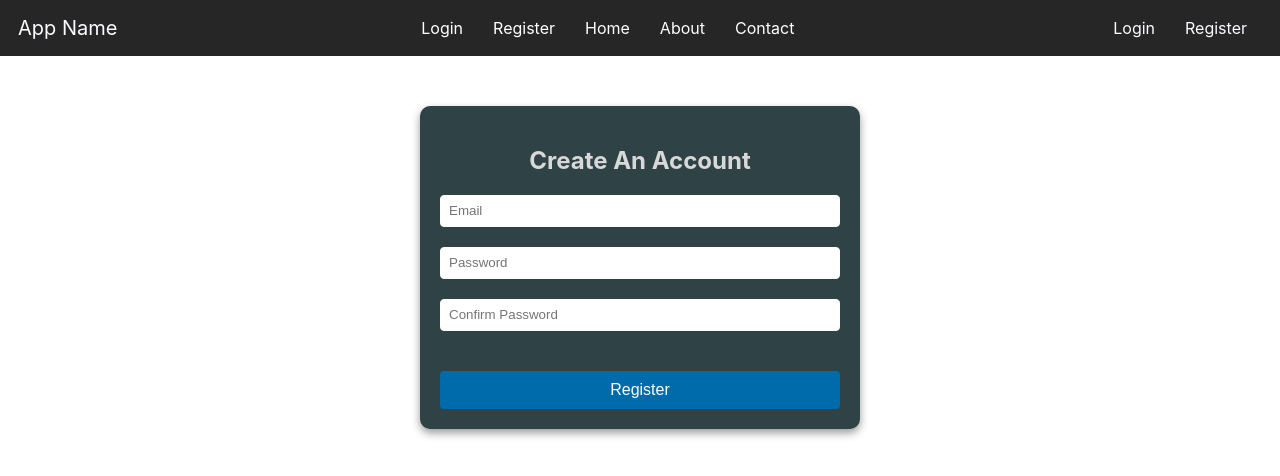
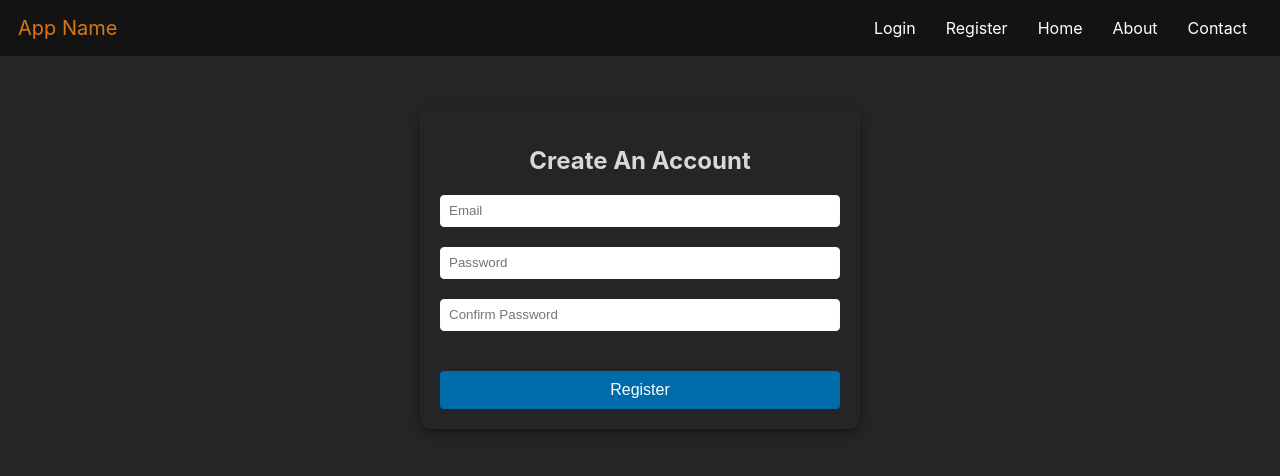
Before and after one commit to hieudku/NLPAnalysisWebApp-RESTful--REACT--GCP, a React (Create React App) app: page /register in a window 1280 px wide. Shown: the top 476 px of the page. Built offline with nearby package versions, Linux system fonts and the light colour scheme.

Commit message:
Adjusted login, register form styles

```diff
--- a/src/components/Auth/Auth.css
+++ b/src/components/Auth/Auth.css
@@ -9,7 +9,7 @@
     margin: 50px auto;
     padding: 20px;
     color: #d9d8d8;
-    background-color: #2f4347;
+    background-color: transparent;
     border-radius: 10px;
     box-shadow: 0 4px 8px rgba(0,0,0,0.4);
     display:flex;
--- a/src/components/Navbar/Navbar.css
+++ b/src/components/Navbar/Navbar.css
@@ -1,5 +1,5 @@
 .navbar { display: flex; justify-content: space-between; align-items: center; padding: 8px 18px;
-            background-color: #272626; color: #fafcff; position: relative; z-index: 2;}
+            background-color: #131313; color: rgb(217, 119, 20);; position: relative; z-index: 2;}
 
 .navbar-brand { font-size: 20px }
 
--- a/src/components/Navbar/Navbar.tsx
+++ b/src/components/Navbar/Navbar.tsx
@@ -43,11 +43,6 @@ const Navbar:React.FC = () => {
 
 
             </div>
-
-            <div className="navbar-menu">
-                <Link to="/login">Login</Link>
-                <Link to="/register">Register</Link>
-            </div>
         </nav>
     );
 };
--- a/src/index.css
+++ b/src/index.css
@@ -5,6 +5,8 @@ body {
     sans-serif;
   -webkit-font-smoothing: antialiased;
   -moz-osx-font-smoothing: grayscale;
+  background-color: rgb(36, 37, 39);
+
 }
 
 code {
```
Also changed, not shown: src/components/Button/Button.css (line endings or trailing spaces).
